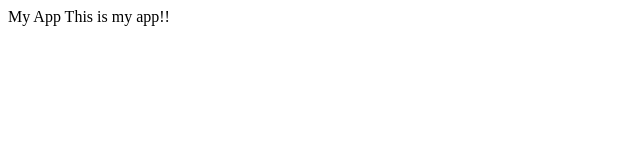
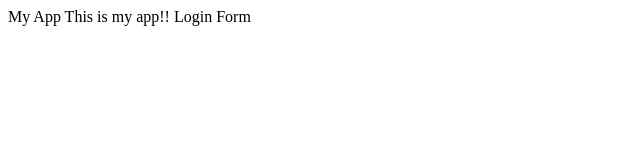
Before and after one commit to Sepifanovskiy/myappsample, a plain HTML site: page index.html in a window 1280 px wide. Shown: the full height of the page, 0-640 px from the left. Drawn offline with Linux system fonts and the light colour scheme.

Commit message:
Login form

```diff
--- /dev/null
+++ b/dir2/app2.js
@@ -0,0 +1 @@
+console.log(123);
--- a/index.html
+++ b/index.html
@@ -2,5 +2,7 @@
     <head>
         <tittle>My App</tittle>
     </head>
-    <body>This is my app!!</body>
+    <body>This is my app!!
+        Login Form
+    </body>
 </html>
```
Also changed, not shown: login.html (added, +1 -0 lines), log.txt (added).
